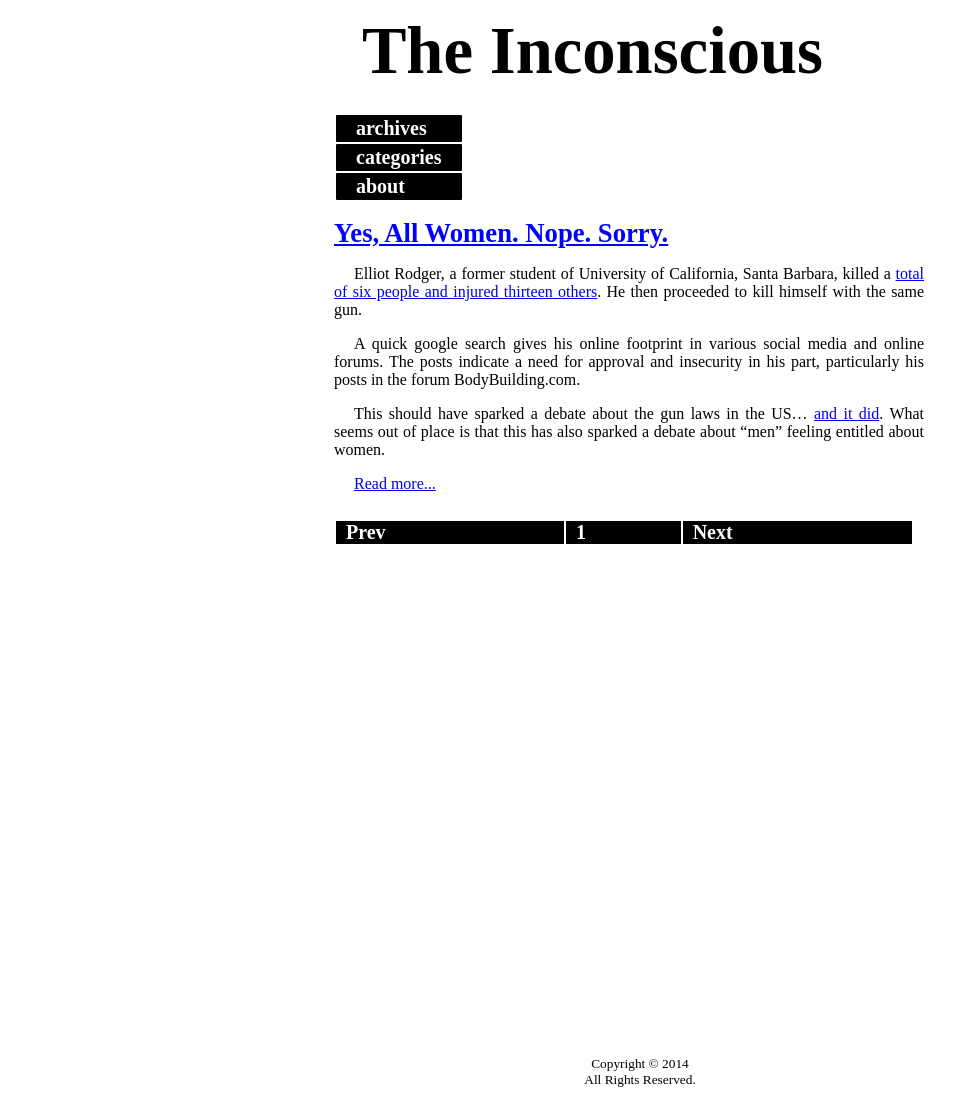
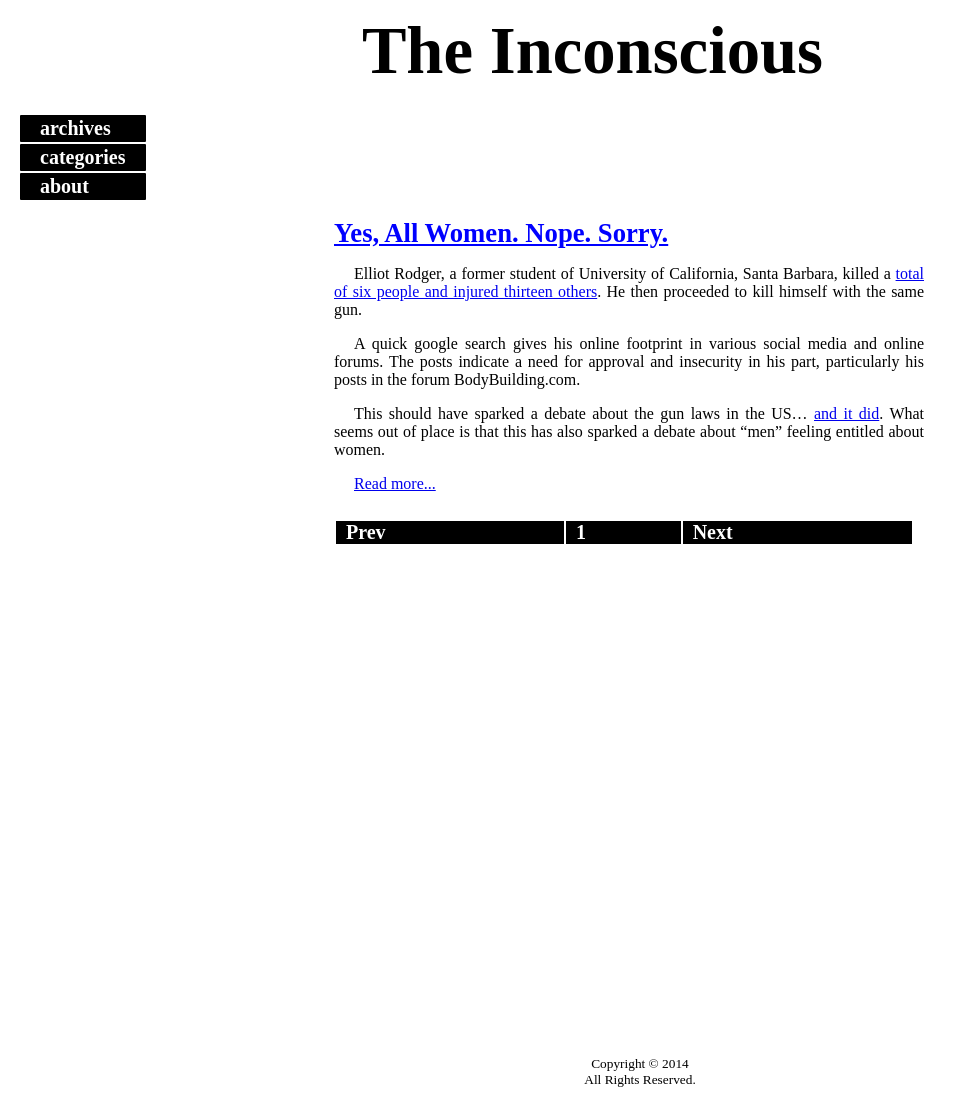
Before and after one commit to journalist/journalist.github.io, a Jekyll site: the page built from index.html, in a window 1280 px wide. Shown: the whole page, without its empty margins (0-967 px from the left). Built offline with Jekyll 4.4.1, drawn with Linux system fonts in a browser that asks for light colours; nearby versions of some CDN libraries; Markdown is read by kramdown in place of the engine named in the settings; the list of posts is cut into pages by our own code.

Commit message:
Update default.html

```diff
--- a/_layouts/default.html
+++ b/_layouts/default.html
@@ -1,6 +1,6 @@
 {% include header.html %}
+{% include navbar.html %}
 <div class="center-section">
-{% include navbar.html %}
 {{ content }}
 </div>
 {% include footer.html %}
```
